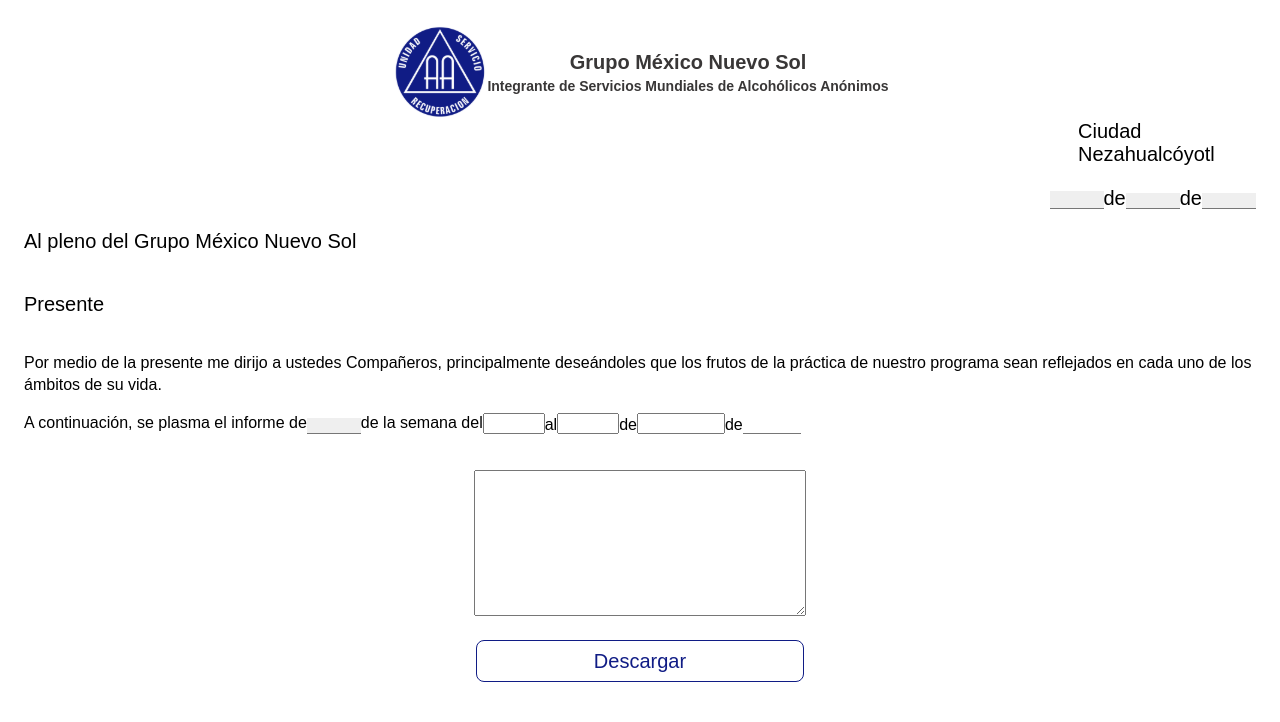
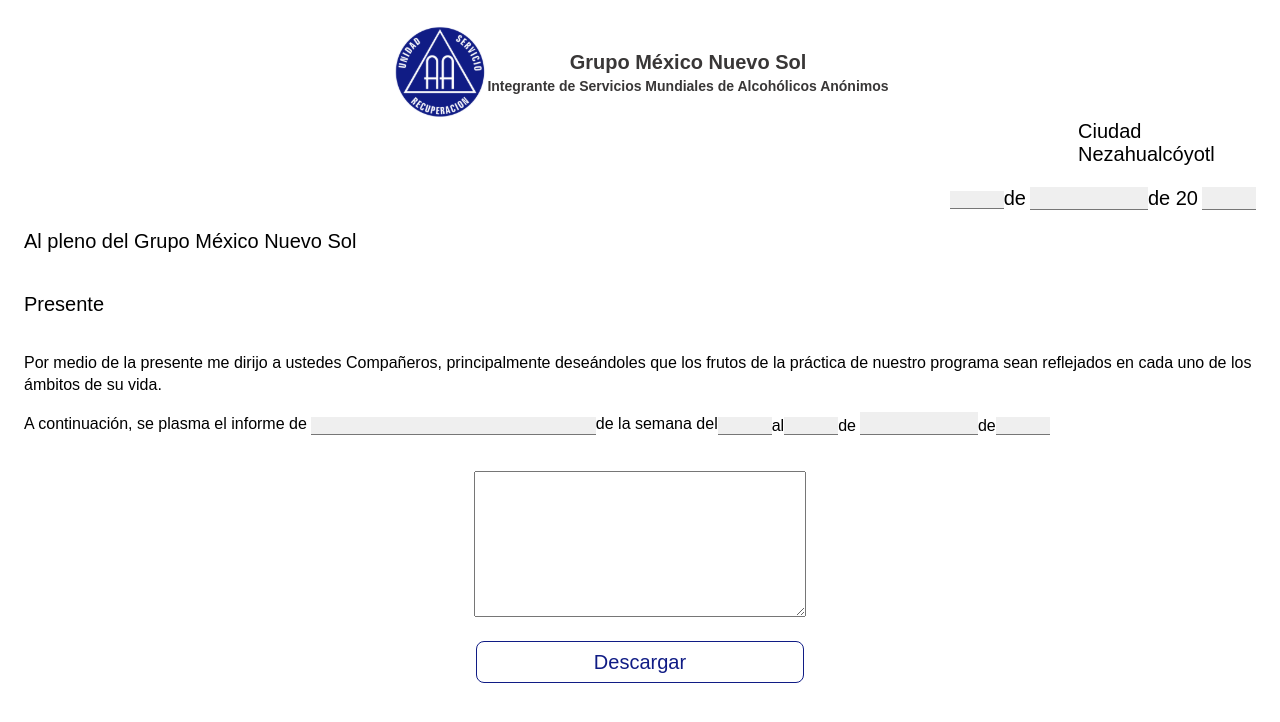
Before and after one commit to Lariicsa/minuta-aa, a Vue app: page / in a window 1280 px wide. Shown: the top 722 px of the page. Built offline with nearby package versions, Linux system fonts and the light colour scheme.

Commit message:
Set vmodel values

```diff
--- a/src/components/FormAA.vue
+++ b/src/components/FormAA.vue
@@ -38,7 +38,7 @@
 				<div class="custom-select custom-select custom-select::after">
 					<select
 						v-model="dateDay"
-						class="w-[54px] border border-b-1 border-t-0 border-l-0 border-r-0 text-[16px] text-blue">
+						class="w-[54px] border border-b-1 border-t-0 border-l-0 border-r-0 text-[16px] text-blue indent-[4px] text-center">
 						<option disabled value="">Selecciona un día</option>
 						<option v-for="i in 31" :key="i" :value="i">{{ i }}</option>
 					</select>
@@ -50,7 +50,7 @@
 				<div class="custom-select custom-select custom-select::after">
 					<select
 						v-model="dateMonth"
-						class="w-[54px] border border-b-1 border-t-0 border-l-0 border-r-0">
+						class="ml-[4px] w-[98px] sm:w-[118px] border border-b-1 border-t-0 border-l-0 border-r-0 text-[16px] sm:text-[20px] text-center text-blue indent-[4px]">
 						<option disabled value="">Selecciona un día</option>
 						<option v-for="month in months" :key="month" :value="month">
 							{{ month }}
@@ -58,12 +58,12 @@
 					</select>
 				</div>
 			</div>
-			de
+			de 20
 			<div class="flex w-auto items-end justify-start">
 				<div class="custom-select custom-select custom-select::after">
 					<select
 						v-model="dateYear"
-						class="w-[54px] border border-b-1 border-t-0 border-l-0 border-r-0">
+						class="w-[54px] border border-b-1 border-t-0 border-l-0 border-r-0 text-[16px] sm:text-[20px] text-blue indent-[4px] ml-[4px] text-center">
 						<option disabled value="">Selecciona un día</option>
 						<option v-for="i in 40" :key="i" :value="i">{{ i }}</option>
 					</select>
@@ -89,7 +89,7 @@
 			<div class="custom-select custom-select custom-select::after">
 				<select
 					v-model="acitvity"
-					class="w-[54px] border border-b-1 border-t-0 border-l-0 border-r-0">
+					class="ml-[4px] w-[285px] border border-b-1 border-t-0 border-l-0 border-r-0 text-[16px] text-blue indent-[4px]">
 					<option disabled value="">Selecciona un día</option>
 					<option
 						v-for="activity in activitiesList"
@@ -101,24 +101,53 @@
 			</div>
 
 			<div class="flex w-auto items-end justify-start">
-				<label class="text-[16px] font-normal leading-snug">de la semana del</label>
-				<input v-model="activityDayStart" type="number" class="w-[54px]" />
+				<label class="text-[16px] font-normal leading-snug"
+					>de la semana del</label
+				>
+				<div class="custom-select custom-select custom-select::after">
+					<select
+						v-model="activityDayStart"
+						class="w-[54px] border border-b-1 border-t-0 border-l-0 border-r-0 text-[16px] text-blue indent-[4px] text-center">
+						<option disabled value="">Selecciona un día</option>
+						<option v-for="i in 31" :key="i" :value="i">{{ i }}</option>
+					</select>
+				</div>
 			</div>
 
 			<div class="flex w-auto items-end justify-start">
 				<label class="text-[16px] font-normal">al</label>
-				<input v-model="activityDayEnd" type="number" class="w-[54px]" />
+				<div class="custom-select custom-select custom-select::after">
+					<select
+						v-model="activityDayEnd"
+						class="w-[54px] border border-b-1 border-t-0 border-l-0 border-r-0 text-[16px] text-blue indent-[4px] text-center">
+						<option disabled value="">Selecciona un día</option>
+						<option v-for="i in 31" :key="i" :value="i">{{ i }}</option>
+					</select>
+				</div>
 			</div>
 			<div class="flex w-auto items-end justify-start">
 				<label class="text-[16px] font-normal">de</label>
-				<input v-model="activityMonth" type="number" class="w-[80px]" />
+				<div class="custom-select custom-select custom-select::after">
+					<select
+						v-model="activityMonth"
+						class="ml-[4px] w-[98px] sm:w-[118px] border border-b-1 border-t-0 border-l-0 border-r-0 text-[16px] sm:text-[20px] text-center text-blue indent-[4px]">
+						<option disabled value="">Selecciona un día</option>
+						<option v-for="month in months" :key="month" :value="month">
+							{{ month }}
+						</option>
+					</select>
+				</div>
 			</div>
 			<div class="flex w-auto items-end justify-start">
 				<label class="text-[16px] font-normal">de</label>
-				<input
-					v-model="activityYear"
-					type="number"
-					class="w-[54px] border border-b-1 border-t-0 border-l-0 border-r-0" />
+				<div class="custom-select custom-select custom-select::after">
+					<select
+						v-model="activityYear"
+						class="w-[54px] border border-b-1 border-t-0 border-l-0 border-r-0 text-[16px] text-blue indent-[4px] text-center">
+						<option disabled value="">Selecciona un día</option>
+						<option v-for="i in 31" :key="i" :value="i">{{ i }}</option>
+					</select>
+				</div>
 			</div>
 		</div>
 	</div>
```
